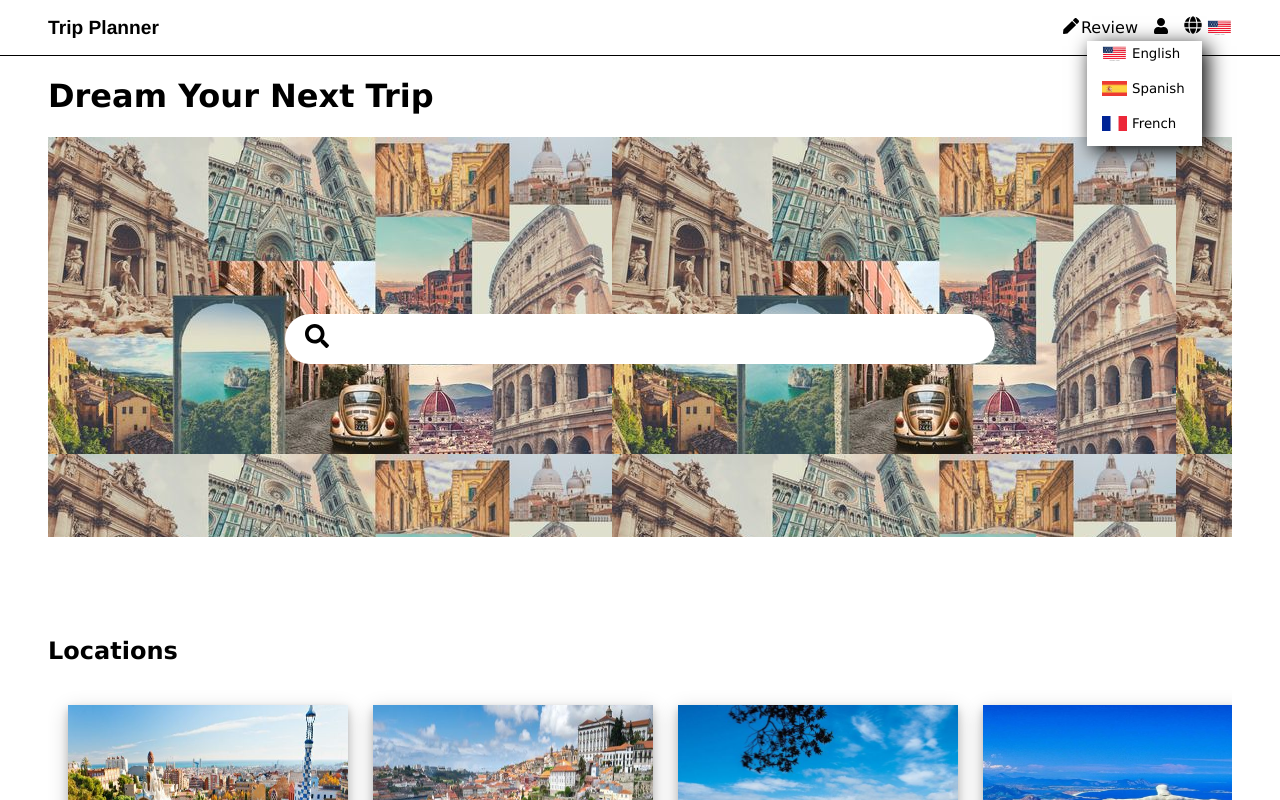
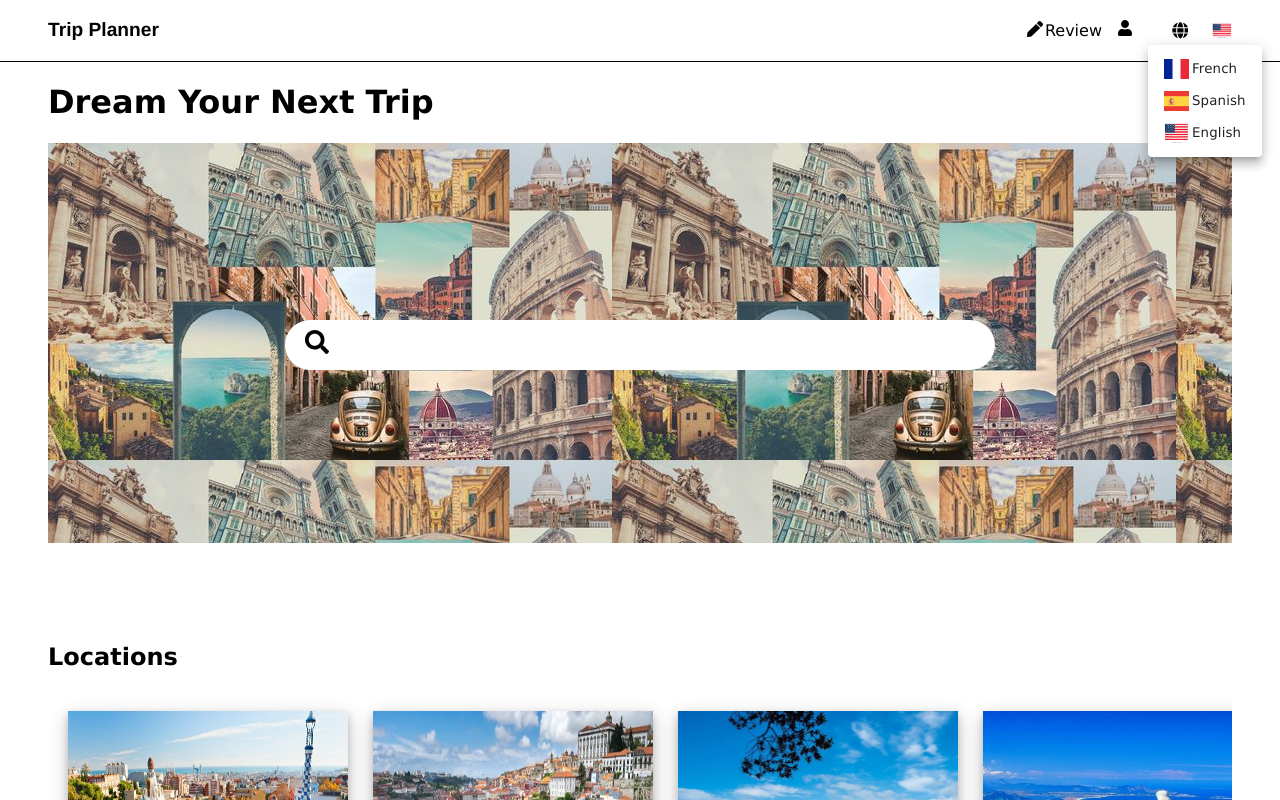
Before and after one commit to IlariaMessiha/Trip-Planner-Project, a React (Create React App) app: page / in a window 1280 px wide. Both pictures are taken after a click on the button 1193 px from the left and 27 px from the top of the page. Shown: the top 800 px of the page. Built offline with nearby package versions, Linux system fonts and the light colour scheme.

Commit message:
Material ui drop down menu

```diff
--- a/src/Components/NavigationBar.module.css
+++ b/src/Components/NavigationBar.module.css
@@ -41,33 +41,8 @@ nav {
     background-color: white;
 }
 
-.dropDownMenu {
-    display: grid;
-    background-color: white;
-    box-shadow: 5px 5px 20px black;
-    width: 100px;
-
-}
 
 
-
-.dropDownItem {
-    padding-bottom: 15px;
-    padding-top: 5px;
-
-    display: flex;
-    gap: 5px;
-}
-
-.dropDownItem:hover {
-    opacity: 0.2;
-    text-decoration: underline;
-}
-
-.dropDownMenu img {
-    width: 25px;
-    height: 15px;
-}
 
 .currentLanguage {
     width: 25px;
--- a/src/Components/NavigationBar.tsx
+++ b/src/Components/NavigationBar.tsx
@@ -9,6 +9,8 @@ import Dropdown from "react-bootstrap/Dropdown";
 import frenchFlag from "../assets/images/french flag.jpg";
 import americanFlag from "../assets/images/American flag.jpg";
 import spanishFlag from "../assets/images/Spanish flag.jpg";
+import { DropDownLanguageMenu } from "./widgets/DropDownLanguageMenu";
+
 export const NavigationBar = () => {
   const { t, i18n } = useTranslation();
   const [language, setLanguage] = useState<number>(0);
@@ -20,18 +22,6 @@ export const NavigationBar = () => {
   //     }
   //   }
   // }, []);
-  const showAmericanFlag = () => {
-    setLanguage(0);
-    i18n.changeLanguage("en");
-  };
-  const showFrenchFlag = () => {
-    setLanguage(1);
-    i18n.changeLanguage("fr");
-  };
-  const showSpanishFlag = () => {
-    setLanguage(2);
-    i18n.changeLanguage("sp");
-  };
 
   return (
     <nav>
@@ -51,41 +41,8 @@ export const NavigationBar = () => {
           <div className={styles.profilePage}>
             <FaUser />
           </div>
-          <Dropdown>
-            <Dropdown.Toggle className={styles.dropDownButton}>
-              <FaGlobe />
-            </Dropdown.Toggle>
-            <Dropdown.Menu className={styles.dropDownMenu}>
-              <Dropdown.Item
-                className={styles.dropDownItem}
-                onClick={showAmericanFlag}
-              >
-                <img src={americanFlag} />
-                <Typography variant="body2" text={t("navBar.english")} />
-              </Dropdown.Item>
-              <Dropdown.Item
-                className={styles.dropDownItem}
-                onClick={showSpanishFlag}
-              >
-                <img src={spanishFlag} />
-                <Typography variant="body2" text={t("navBar.spanish")} />
-              </Dropdown.Item>
-              <Dropdown.Item
-                className={styles.dropDownItem}
-                onClick={showFrenchFlag}
-              >
-                <img src={frenchFlag} />
-                <Typography variant="body2" text={t("navBar.french")} />
-              </Dropdown.Item>
-            </Dropdown.Menu>
-          </Dropdown>
-          {language === 2 ? (
-            <img src={spanishFlag} className={styles.currentLanguage} />
-          ) : language === 1 ? (
-            <img src={frenchFlag} className={styles.currentLanguage} />
-          ) : (
-            <img src={americanFlag} className={styles.currentLanguage} />
-          )}
+
+          <DropDownLanguageMenu />
         </div>
       </Container>
     </nav>
--- a/src/Components/core/ActivitySearchResult.tsx
+++ b/src/Components/core/ActivitySearchResult.tsx
@@ -4,6 +4,7 @@ import { Typography } from "./Typography";
 import styles from "./ActivitySearchResult.module.css";
 import { Activity } from "../../models/Activity";
 import { useTranslation } from "react-i18next";
+import { FaRunning } from "react-icons/fa";
 
 interface ActivitySearchResultProps {
   activity: Activity;
@@ -26,7 +27,8 @@ export const ActivitySearchResult: FC<ActivitySearchResultProps> = ({
         </a>
 
         <div className={styles.resultType}>
-          <GrLocation /> <Typography text="Location" variant="body1" />
+          <FaRunning />
+          <Typography text={t("common.activity")} variant="body1" />
         </div>
         <Typography text={activity.location.country} variant="body1" />
         <div className={styles.availableReviews}>
--- /dev/null
+++ b/src/Components/widgets/DropDownLanguageMenu.module.css
@@ -0,0 +1,21 @@
+.flag {
+    width: 25px;
+    height: 20px;
+    padding-right: 3px;
+}
+
+.menuItem {
+    padding: 15px;
+}
+
+.icon {
+    color: black;
+    font-size: larger;
+}
+
+.currentLanguage {
+    width: 20px;
+    height: 15px;
+    vertical-align: middle;
+
+}
--- /dev/null
+++ b/src/Components/widgets/DropDownLanguageMenu.tsx
@@ -0,0 +1,83 @@
+import Button from "@mui/material/Button";
+import Menu from "@mui/material/Menu";
+import MenuItem from "@mui/material/MenuItem";
+import styles from "./DropDownLanguageMenu.module.css";
+import frenchFlag from "../../assets/images/french flag.jpg";
+import americanFlag from "../../assets/images/American flag.jpg";
+import spanishFlag from "../../assets/images/Spanish flag.jpg";
+import { useState } from "react";
+import { useTranslation } from "react-i18next";
+import { FaGlobe } from "react-icons/fa";
+import { Typography } from "../core/Typography";
+import { Fade } from "@mui/material";
+import i18n from "../../i18n";
+
+export const DropDownLanguageMenu = () => {
+  const { t, i18n } = useTranslation();
+  const [language, setLanguage] = useState<number>(0);
+  const [anchorEl, setAnchorEl] = useState<null | HTMLElement>(null);
+  const open = Boolean(anchorEl);
+  const handleClick = (event: React.MouseEvent<HTMLElement>) => {
+    setAnchorEl(event.currentTarget);
+  };
+  const handleClose = () => {};
+  const showAmericanFlag = () => {
+    setLanguage(0);
+    i18n.changeLanguage("en");
+    setAnchorEl(null);
+  };
+  const showFrenchFlag = () => {
+    setLanguage(1);
+    i18n.changeLanguage("fr");
+    setAnchorEl(null);
+  };
+  const showSpanishFlag = () => {
+    setLanguage(2);
+    i18n.changeLanguage("sp");
+    setAnchorEl(null);
+  };
+  return (
+    <div>
+      <Button
+        aria-controls={open ? "fade-menu" : undefined}
+        aria-haspopup="true"
+        aria-expanded={open ? "true" : undefined}
+        onClick={handleClick}
+        className={styles.menuButton}
+      >
+        <FaGlobe className={styles.icon} />
+      </Button>
+      <Menu
+        className={styles.menu}
+        MenuListProps={{
+          "aria-labelledby": "fade-button",
+        }}
+        anchorEl={anchorEl}
+        open={open}
+        onClose={handleClose}
+        TransitionComponent={Fade}
+      >
+        <MenuItem onClick={showFrenchFlag} className={styles.menuItem}>
+          <img src={frenchFlag} className={styles.flag} />
+          <Typography variant="body2" text={t("navBar.french")} />
+        </MenuItem>
+        <MenuItem onClick={showSpanishFlag} className={styles.menuItem}>
+          <img src={spanishFlag} className={styles.flag} />
+          <Typography variant="body2" text={t("navBar.spanish")} />
+        </MenuItem>
+        <MenuItem onClick={showAmericanFlag} className={styles.menuItem}>
+          <img src={americanFlag} className={styles.flag} />
+          <Typography variant="body2" text={t("navBar.english")} />
+        </MenuItem>
+      </Menu>
+
+      {language === 2 ? (
+        <img src={spanishFlag} className={styles.currentLanguage} />
+      ) : language === 1 ? (
+        <img src={frenchFlag} className={styles.currentLanguage} />
+      ) : (
+        <img src={americanFlag} className={styles.currentLanguage} />
+      )}
+    </div>
+  );
+};
```
